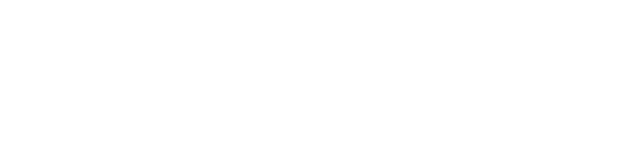
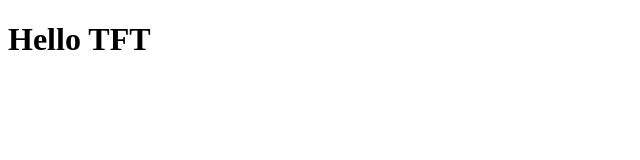
Before and after one commit to cwb-arahman/tft-repo, a plain HTML site: page index.html in a window 1280 px wide. Shown: the whole page, without its empty margins (0-640 px from the left). Drawn offline with Linux system fonts and the light colour scheme.

Commit message:
Update index.html

```diff
--- a/index.html
+++ b/index.html
@@ -6,6 +6,6 @@
     <title>Document</title>
 </head>
 <body>
-
+    <h1>Hello TFT</h1>
 </body>
 </html>
```
